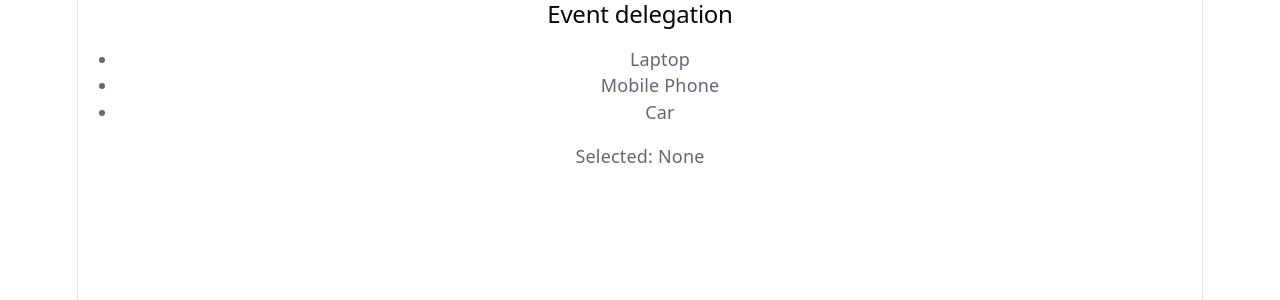
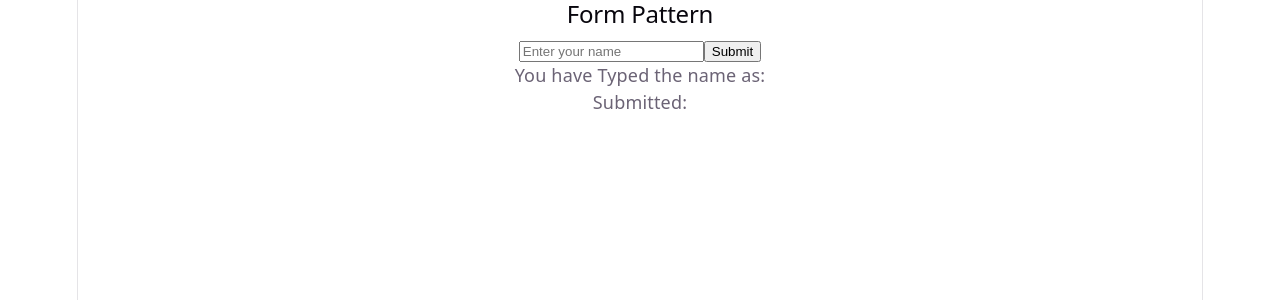
Before and after one commit to thilak459/MERN_Stu_FebMay26Mys, a React (Vite) app in the folder W10/D3/my-app/: page / in a window 1280 px wide. Shown: the top 300 px of the page. Built offline with nearby package versions, Linux system fonts and the light colour scheme.

Commit message:
Common form patterns

```diff
--- a/W10/D3/my-app/src/App.jsx
+++ b/W10/D3/my-app/src/App.jsx
@@ -4,6 +4,7 @@
 import { PassingArguments } from './components/P3'
 import { UseCallbackEvents } from './components/P5'
 import { EventDeligation } from './components/P6'
+import { FormsPattern } from './components/P7'
 
 function App() {
 
@@ -13,7 +14,8 @@
       {/* <EventObject/> */}
       {/* <PassingArguments/> */}
       {/* <UseCallbackEvents /> */}
-      <EventDeligation/>
+      {/* <EventDeligation/> */}
+      <FormsPattern/>
     </>
   )
 }
--- /dev/null
+++ b/W10/D3/my-app/src/components/P7.jsx
@@ -0,0 +1,31 @@
+// Common form patterns
+// Controlled component
+// A form input whose values is controlled by the React state
+
+import { useState } from "react";
+
+export function FormsPattern(){
+    const [name, setName] = useState('');
+    const [submittedName, setSubmittedName] = useState('');
+
+    // input Handler
+    const handleChange = (event) => {
+        setName(event.target.value);
+    };
+    // Form submit handler
+    const handleSubmit = (event) => {
+        event.preventDefault();
+        setSubmittedName(name);
+    };
+    return(
+        <section>
+            <h2>Form Pattern</h2>
+            <form onSubmit={handleSubmit}>
+                <input type="text" value={name} onChange={handleChange} placeholder="Enter your name" />
+                <button type="submit">Submit</button>
+            </form>
+            <p>You have Typed the name as: {name}</p>
+            <p>Submitted: {submittedName}</p>
+        </section>
+    );
+}
```
